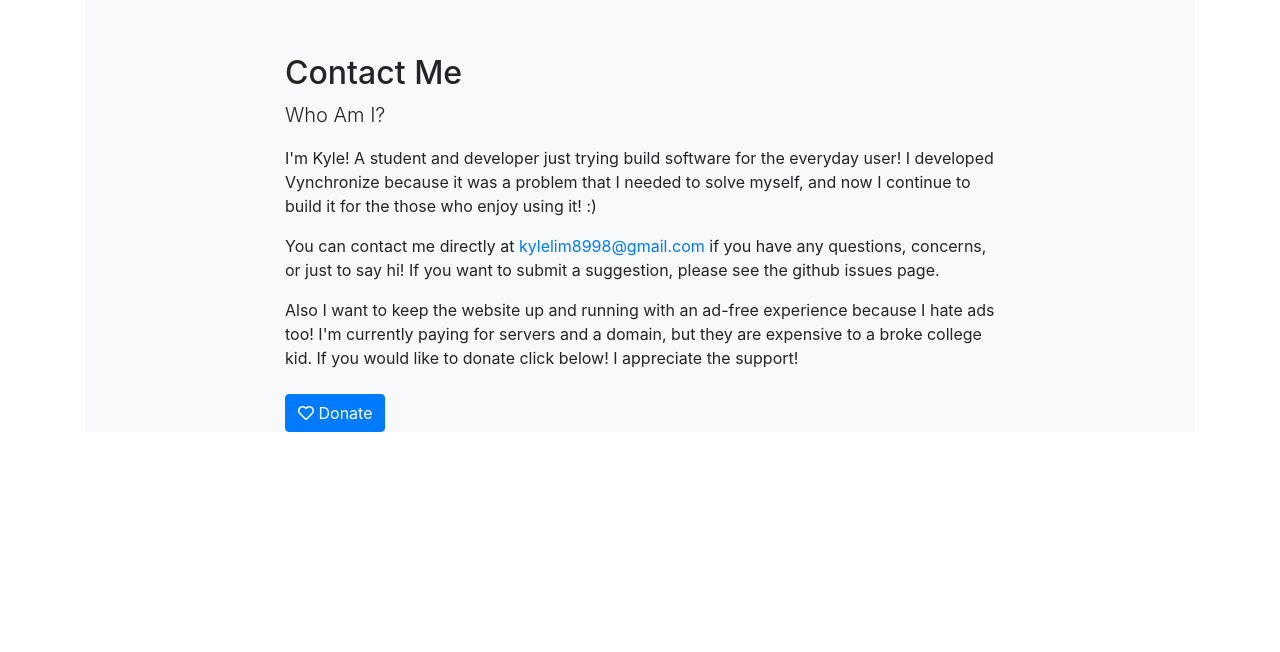
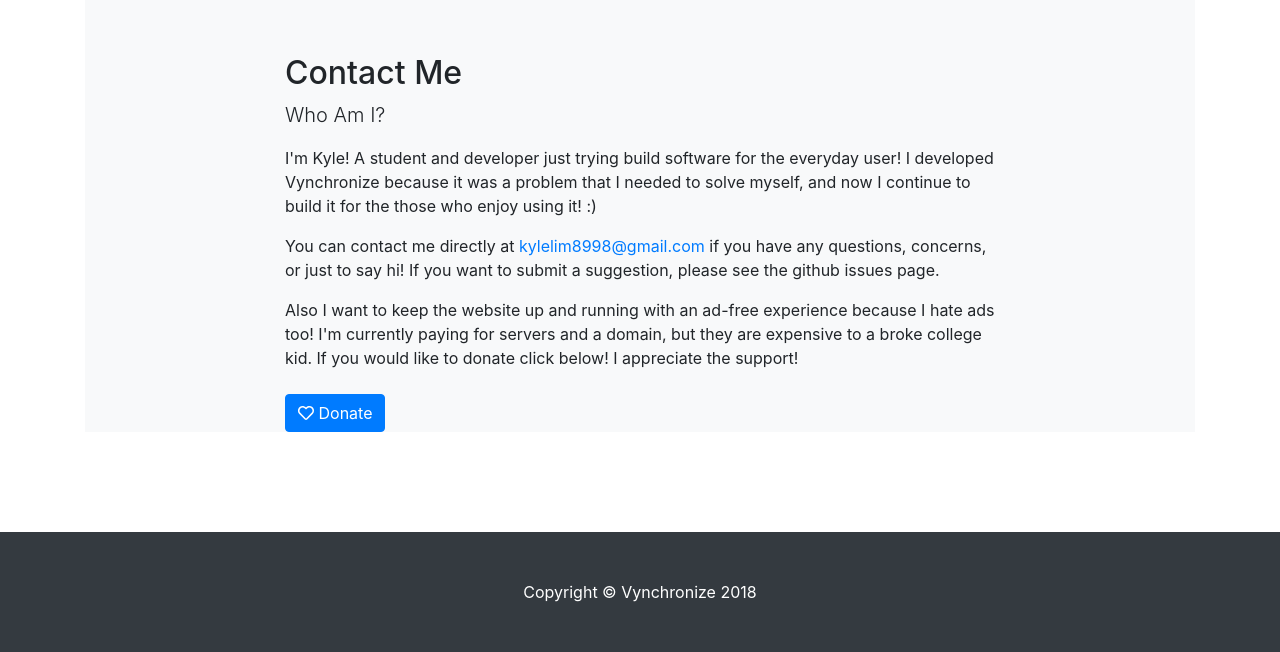
Before and after one commit to pranavaddepalli/HackCMU2020, a website with bundled scripts: page index.html in a window 1280 px wide. Shown: the part 2056-2708 px from the top of the page. Before the commit the page ends 2588 px from the top, so only its background shows below. Built offline with nearby package versions, Linux system fonts and the light colour scheme; files whose address does not match are found by name.

Commit message:
debugging1

```diff
--- a/index.html
+++ b/index.html
@@ -112,7 +112,7 @@
 
                     <!-- INVITE MOVED TO MODAL -->
                     <!-- <p id="invite">Invite a friend! Send them the link: vynchronize.herokuapp.com/ROOMNUM</p> -->
-                    <h2><span id="hostlabel" class="label label-default"><i class="fas fa-user"></i> Current Host: Kyle </span></h2>
+                    <h2><span id="hostlabel" class="label label-default"><i class="fas fa-user"></i> Current Host: nobody </span></h2>
 
                     <!----------------------------------- PLAYER AREA ----------------------------------->
 
@@ -120,6 +120,21 @@
                         <div class="video" id="player"></div>
                         <!-- <iframe class="video" id="player" allowfullscreen="0" rel="0" width="640" height="360" src="https://www.youtube.com/embed/M7lc1UVf-VE?enablejsapi=1" frameborder="1" style="border: solid 4px #37474F"></iframe> -->
                     </div>
+                    <!--
+                    <div id='dailyArea'>
+                        <div class="video" id="player-daily"></div>
+                    </div>
+                    <div id='vimeoArea'>
+                        <iframe class="video" id="player-vimeo" src="https://player.vimeo.com/video/76979871" width="640" height="360" frameborder="0" webkitallowfullscreen mozallowfullscreen allowfullscreen></iframe>
+                    </div>
+                    <div id='HTML5Area'>
+                        <div class="html5player">
+                            <video src="https://commondatastorage.googleapis.com/gtv-videos-bucket/sample/BigBuckBunny.mp4" width="640" height="360" class="video html5video" id="html5src" controls>
+                            </video>
+                        </div>
+                    </div>
+                    -->
+
                     <!----------------------------------- PLAYER AREA ----------------------------------->
                     <!-- <hr> -->
                     <div>
@@ -348,8 +363,15 @@
 
         </div>
     </div>
+    <!-- /.container -->
 
-    <!-- /.container -->
+    <!-- Footer -->
+    <footer id="footer" class="py-5 bg-dark footer">
+        <div class="container">
+            <p class="m-0 text-center text-white">Copyright &copy; Vynchronize 2018</p>
+        </div>
+        <!-- /.container -->
+    </footer>
 
     <script>
         var socket = io.connect();
@@ -674,13 +696,14 @@
     <!-- Youtube -->
     <script src="js/yt.js"></script>
     <!-- Daily Motion -->
-    <!-- <script src="https://api.dmcdn.net/all.js"></script> -->
-    <!-- <script src="js/dm.js"></script> -->
+    <!-- <script src="https://api.dmcdn.net/all.js"></script>
+    <script src="js/dm.js"></script> -->
     <!-- Vimeo -->
-    <!-- <script src="https://player.vimeo.com/api/player.js"></script> -->
-    <!-- <script src="js/vimeo.js"></script> -->
+    <!-- <script src="https://player.vimeo.com/api/player.js"></script>
+    <script src="js/vimeo.js"></script> -->
     <!-- HTML5 Player -->
     <!-- <script src="js/html5.js"></script> -->
+
 
 </body>
 
```
